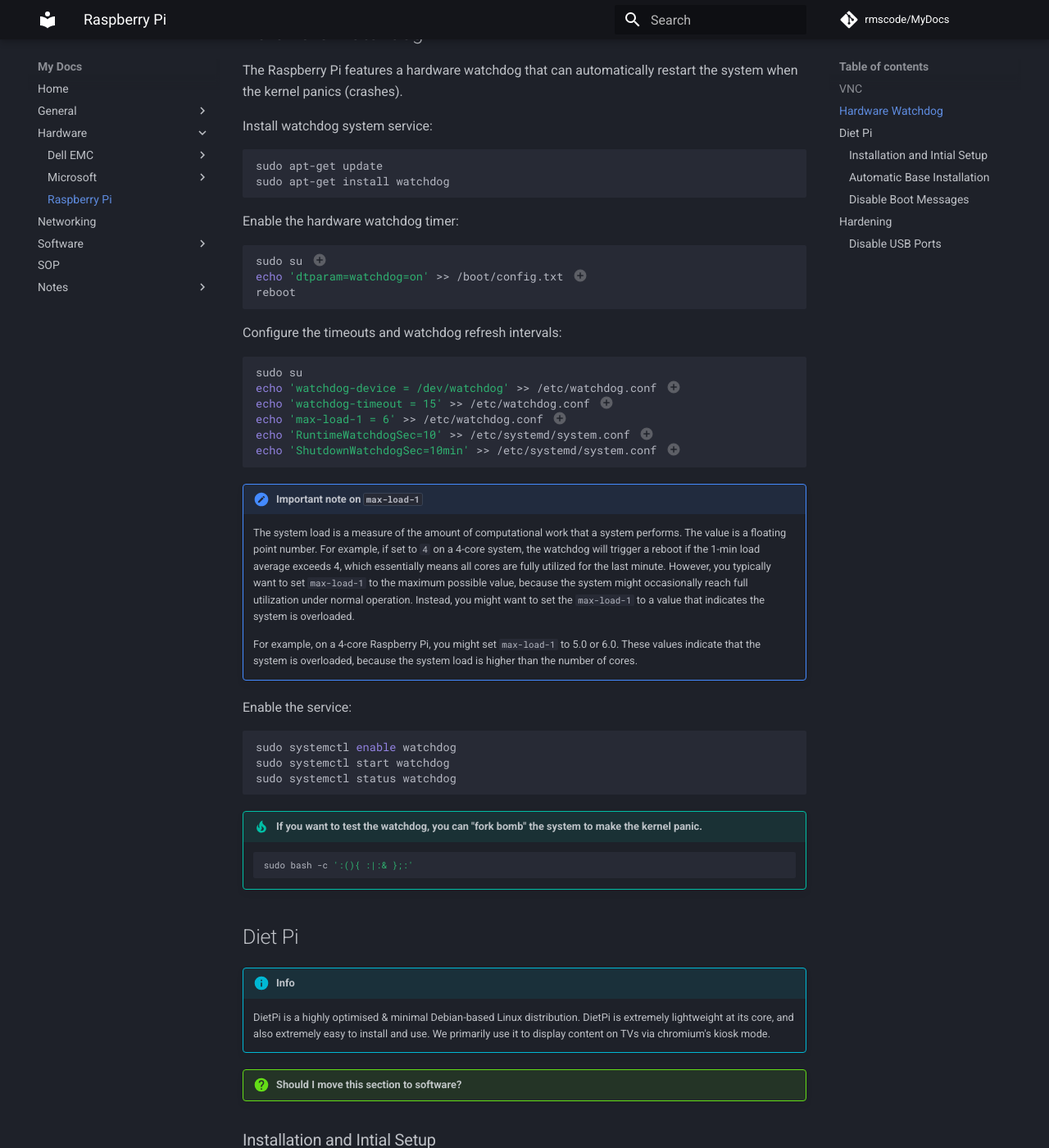
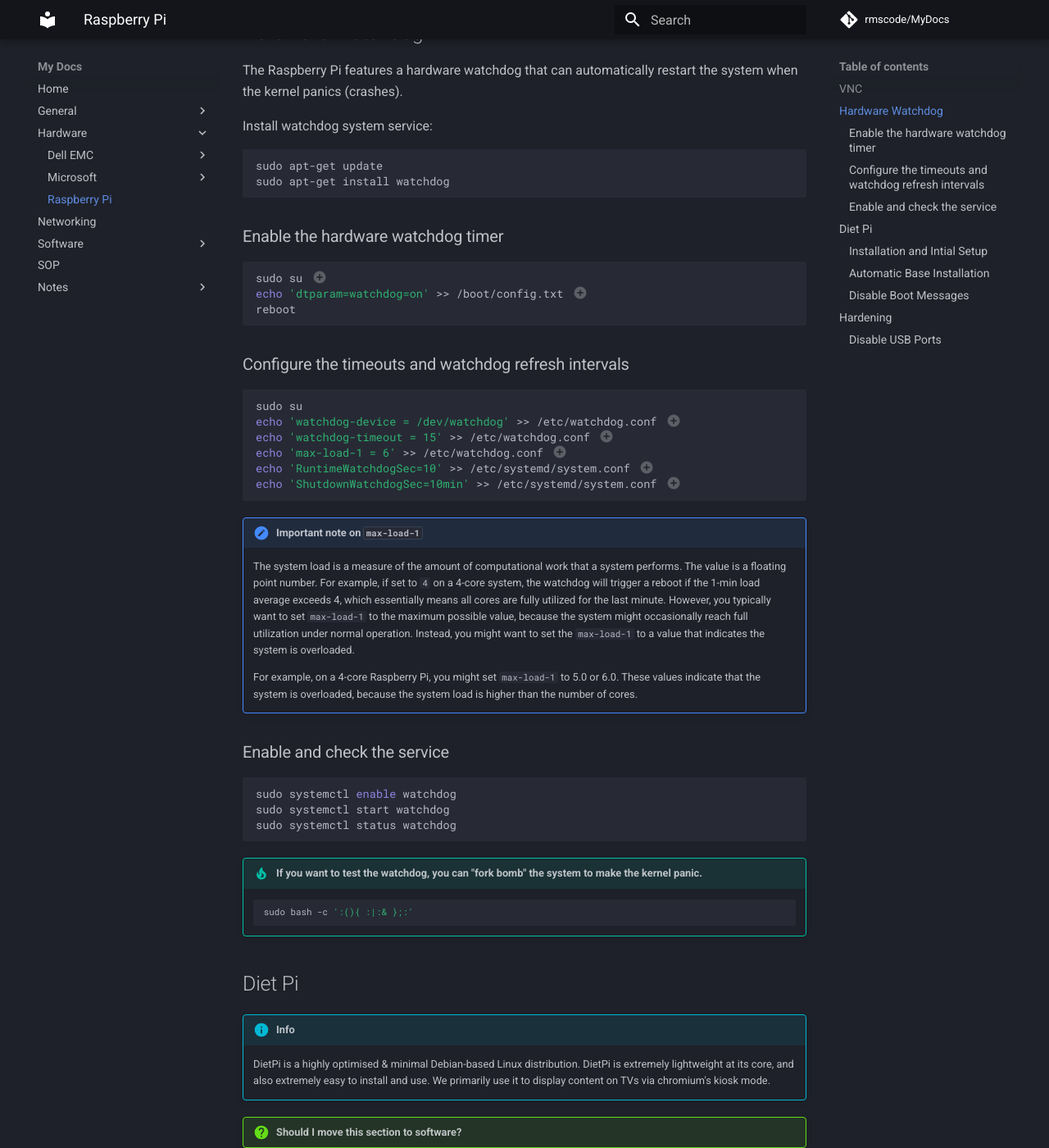
Before and after one commit to rmscode/binary-garden, an MkDocs documentation site: the page built from docs/hardware/raspberrypi.md, in a window 1280 px wide and 1400 px high, scrolled down 1519 px. Shown: the whole window at 82% size. Built offline with MkDocs 1.6.1 and Material for MkDocs 9.7.7, drawn with Linux system fonts in a browser that asks for light colours; comment, search, counter and statistics services are not loaded.

Commit message:
Update raspberrypi.md

````diff
--- a/docs/hardware/raspberrypi.md
+++ b/docs/hardware/raspberrypi.md
@@ -68,7 +68,7 @@
 sudo apt-get install watchdog
 ```
 
-Enable the hardware watchdog timer:
+### Enable the hardware watchdog timer
 
 ```bash
 sudo su #(1)!
@@ -79,7 +79,7 @@
 1. The `su` (short for substitute or switch user) utility allows you to run commands with another user’s privileges, by default the root user.
 2. FYI: `echo '<string>' >> <path_to_file>` appends the given string to the given file on a new line.
 
-Configure the timeouts and watchdog refresh intervals:
+### Configure the timeouts and watchdog refresh intervals
 
 ```bash
 sudo su
@@ -102,7 +102,7 @@
 
     For example, on a 4-core Raspberry Pi, you might set `max-load-1` to 5.0 or 6.0. These values indicate that the system is overloaded, because the system load is higher than the number of cores.
 
-Enable the service:
+### Enable and check the service
 
 ```bash
 sudo systemctl enable watchdog
````
